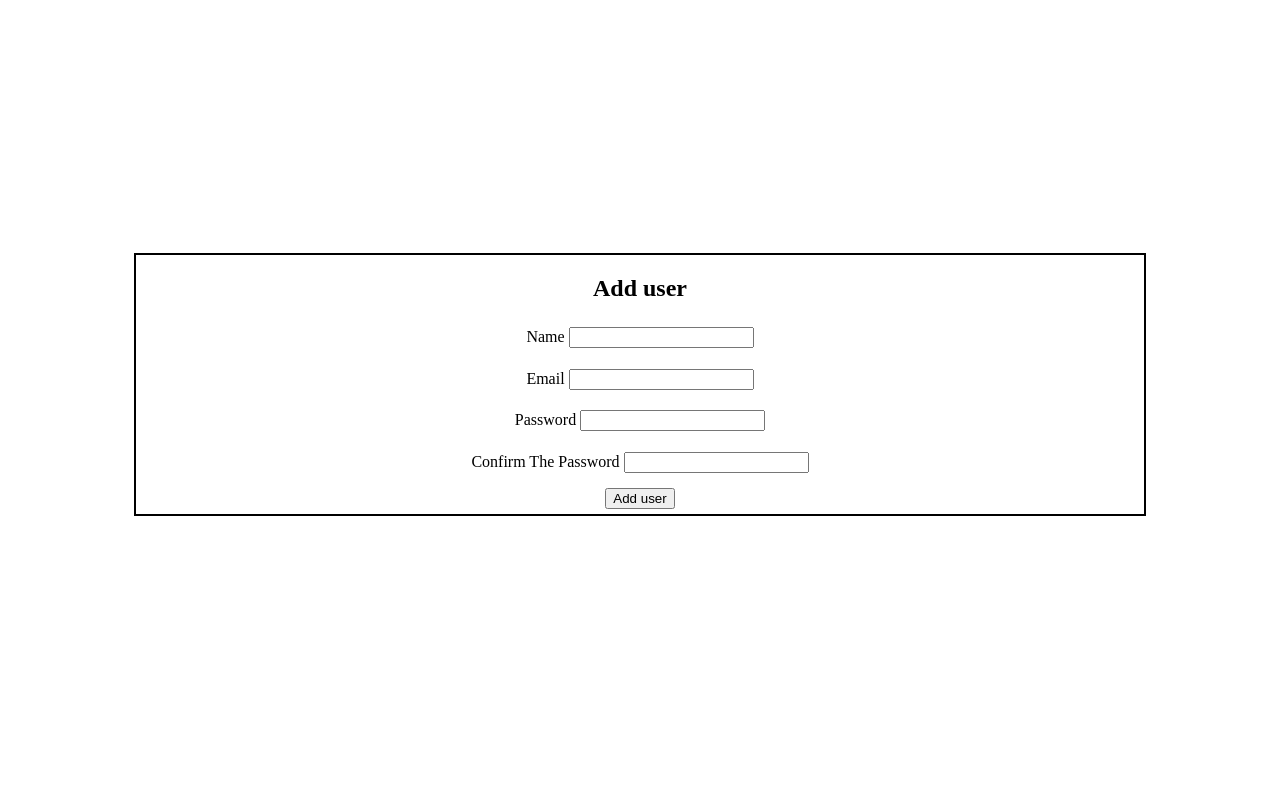
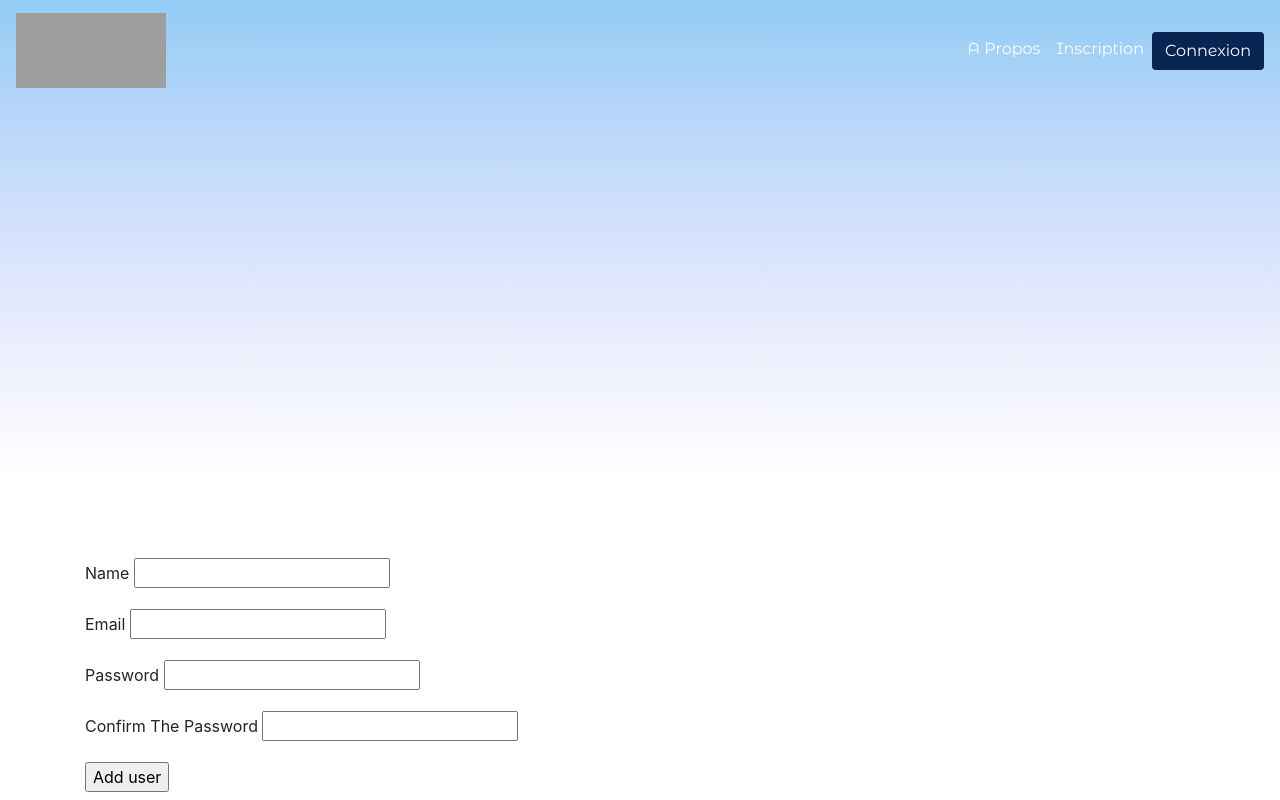
Before and after one commit to C19-Analyser/WebApp, a Flask app: page /register in a window 1280 px wide. Run offline with Flask 2, Linux system fonts and the light colour scheme; a user stored in the database is signed in; some libraries are stand-ins or nearby versions; grey boxes are pictures that could not be loaded.

Commit message:
Avancée du front

```diff
--- a/static/css/main.css
+++ b/static/css/main.css
@@ -1,30 +1,135 @@
-#indexContent {
 
-    margin: 5%;
-    text-align: center;
-    border: black solid 2px;
-
+.logo{
+    height: 75px;
+    width: 150px;
+    margin: 0;
 }
 
-.formwrapper {
-
-    text-align: center;
-    border: black solid 2px;
-    margin-top: 20%;
-    margin-left: 10%;
-    margin-right: 10%;
-    padding-bottom: 5px;
-
+.card-title{
+    display: flex;
+    margin: auto;
+    justify-content: center;
+}
+.lien{
+    font-family: 'Montserrat Alternates', sans-serif;
+    font-style: bold;
+    text-decoration: none;
+    color:white;
 }
 
-.form-field {
+.lien:hover{
+    color:white;
+}
+.lien:after {
+    display:block;
+    content: '';
+    border-bottom: solid 3px #1db487;
+    transform: scaleX(0);
+    transition: transform 250ms ease-in-out;
+  }
+.lien:hover:after { transform: scaleX(1); }
 
-    margin: 5px;
-
+.jumbotron{
+    height:30em;
+    background-image: linear-gradient(to top, #ffffff, #eef0fd, #d6e2fc, #b8d6f9, #92ccf5);
 }
 
-fieldset {
+.c19{
+    width: 440px;
+    height: 300px;
+}
 
-    border: none;
+.card{
+    font-family: 'Montserrat Alternates', sans-serif;
+    top:-18em;
+    font-style: bold;
+    color:rgb(24, 24, 104);
+    margin-left: 10em;
+    text-align: center;
+    box-shadow: 0 5px 5px -5px #333;
+    position: relative;
+    margin-top:1em;
+}
 
+h2{
+    color:white;
 }
+
+.bg-transparent.scrolled{
+    background-color: #AAC4DB !important;
+    transition: 1s ease-in-out;
+}
+
+.login-btn{
+    box-shadow: 2px 2px 37px -9px rgba(0,0,0,0.75);
+    border:0px;
+    background: radial-gradient( #007CFF, #0344BD);
+    opacity: 80%;
+}
+.login-btn:hover{
+    opacity: 100%;
+}
+.h5-b{
+    color: #1384E2;
+    margin-left: 10px;
+}
+.carousel{
+color:rgb(231, 242, 255);
+justify-content: left;
+text-align: left;
+margin-left: 5%;
+text-shadow: 2px 2px 5px rgb(124, 135, 167);
+min-width: 35%;
+padding: 100px;
+font-family: 'Rajdhani', sans-serif;
+}
+.logo-2{
+    height: 250px;
+    width: 500px;
+    opacity: 50%;
+}
+.label-file {
+    cursor: pointer;
+    color: #00b1ca;
+    font-weight: bold;
+}
+.label-file:hover {
+    color: blue;
+}
+.input-file{
+    display: none;
+}
+.form-2{
+    background-color: rgb(246, 246, 250);
+    opacity: 80%;
+    padding:30px;
+    border-radius: 10px;
+    max-width: 40em;
+    justify-content: center;
+    text-align: center;
+    min-height: 20em;
+    vertical-align: center;
+}
+
+.card-title-2{
+    font-family: 'Montserrat Alternates', sans-serif;
+    color:rgb(26, 26, 102);
+}
+.position-row{
+    top:-20em;
+    position: relative;
+}
+.essai{
+    opacity: 20%;
+    width: 180px;
+    margin-left: 35%;
+}
+.ligne{
+    top:-7px;
+    width: 33%;
+}
+.font{
+    font-family: 'Montserrat Alternates', sans-serif;
+    font-size: 20px;
+    color: rgb(9, 104, 46);
+}
--- a/templates/base.html
+++ b/templates/base.html
@@ -4,14 +4,50 @@
 
 <head>
     <meta charset="UTF-8">
+    <link rel="preconnect" href="https://fonts.gstatic.com">
+    <link href="https://fonts.googleapis.com/css2?family=Montserrat+Alternates:wght@400;700&display=swap" rel="stylesheet">
+    <link href="https://fonts.googleapis.com/css2?family=Rajdhani&display=swap" rel="stylesheet">
+    <link rel="stylesheet" href="https://stackpath.bootstrapcdn.com/bootstrap/4.4.1/css/bootstrap.min.css"
+        integrity="sha384-Vkoo8x4CGsO3+Hhxv8T/Q5PaXtkKtu6ug5TOeNV6gBiFeWPGFN9MuhOf23Q9Ifjh" crossorigin="anonymous">
     <link rel="stylesheet" href="{{ url_for('static',filename='css/main.css') }}">
     {% block head %}{% endblock %}
 </head>
 
 <body>
-
+    <header>
+        <nav class=" bg-transparent navbar navbar-expand-lg fixed-top">
+            <a class="navbar-brand nav-item active" href="index.html"><img class=logo src="../static/logo.png"> </a>
+            <ul class="navbar-nav justify-content-end collapse navbar-collapse">
+                <li class="nav-item">
+                    <a class="nav-link lien" href="/">A Propos</a>
+                </li>
+                <li class="nav-item">
+                    <a class="nav-link lien" href="login">Inscription</a>
+                </li>
+                <li class="nav-item ">
+                    <a class="btn" style="background-color:#072453; color:white; font-family: 'Montserrat Alternates', sans-serif;" href="#" role="button">Connexion</a>
+                </li>
+            </ul>
+        </nav>
+        <div class="col jumbotron text-center jumbotron-fluid">
+        </div>
+    </header>
     {% block body %}{% endblock %}
-
+    <!-- jQuery first, then Popper.js, then Bootstrap JS -->
+    <script src="https://code.jquery.com/jquery-3.4.1.slim.min.js"
+        integrity="sha384-J6qa4849blE2+poT4WnyKhv5vZF5SrPo0iEjwBvKU7imGFAV0wwj1yYfoRSJoZ+n"
+        crossorigin="anonymous"></script>
+    <script src="https://cdn.jsdelivr.net/npm/popper.js@1.16.0/dist/umd/popper.min.js"
+        integrity="sha384-Q6E9RHvbIyZFJoft+2mJbHaEWldlvI9IOYy5n3zV9zzTtmI3UksdQRVvoxMfooAo"
+        crossorigin="anonymous"></script>
+    <script src="https://stackpath.bootstrapcdn.com/bootstrap/4.4.1/js/bootstrap.min.js"
+        integrity="sha384-wfSDF2E50Y2D1uUdj0O3uMBJnjuUD4Ih7YwaYd1iqfktj0Uod8GCExl3Og8ifwB6"
+        crossorigin="anonymous"></script>
+    <script>
+        $(window).scroll(function(){
+            $('nav').toggleClass('scrolled',$(this).scrollTop()>250);
+        });
+    </script>
 </body>
 
 </html>
--- a/templates/register.html
+++ b/templates/register.html
@@ -2,17 +2,16 @@
 
 {% block head %}
 
-    <title> C19 Add Users </title>
+    <title> Connexion </title>
 
 {% endblock %}
 
 {% block body %}
 
-    <div class="formwrapper">
+    <div class="container">
         <h2 class="title">Add user</h2>
-        <form method="POST" action="/register">
-
-        <fieldset class="form-field">
+        <form class="form" method="POST" action="/register">
+        <fieldset class=" form-group">
             {{ form.name.label }}
             {{ form.name }}
             {% if form.name.errors %}
@@ -24,7 +23,7 @@
             {% endif %}
         </fieldset>
 
-        <fieldset class="form-field">
+        <fieldset class="form-group">
             {{ form.email.label }}
             {{ form.email }}
             {% if form.email.errors %}
@@ -36,7 +35,7 @@
             {% endif %}
         </fieldset>
 
-        <fieldset class="form-field">
+        <fieldset class="form-group">
             {{ form.password.label }}
             {{ form.password }}
             {% if form.password.errors %}
@@ -48,7 +47,7 @@
             {% endif %}
         </fieldset>
 
-        <fieldset class="form-field">
+        <fieldset class="form-group">
             {{ form.confirm.label }}
             {{ form.confirm }}
             {% if form.confirm.errors %}
```
Also changed, not shown: templates/index.html (+31 -11 lines), templates/login.html (+14 -7 lines), c19webApp.db. Lines whose indentation alone changed are shown as unchanged.
